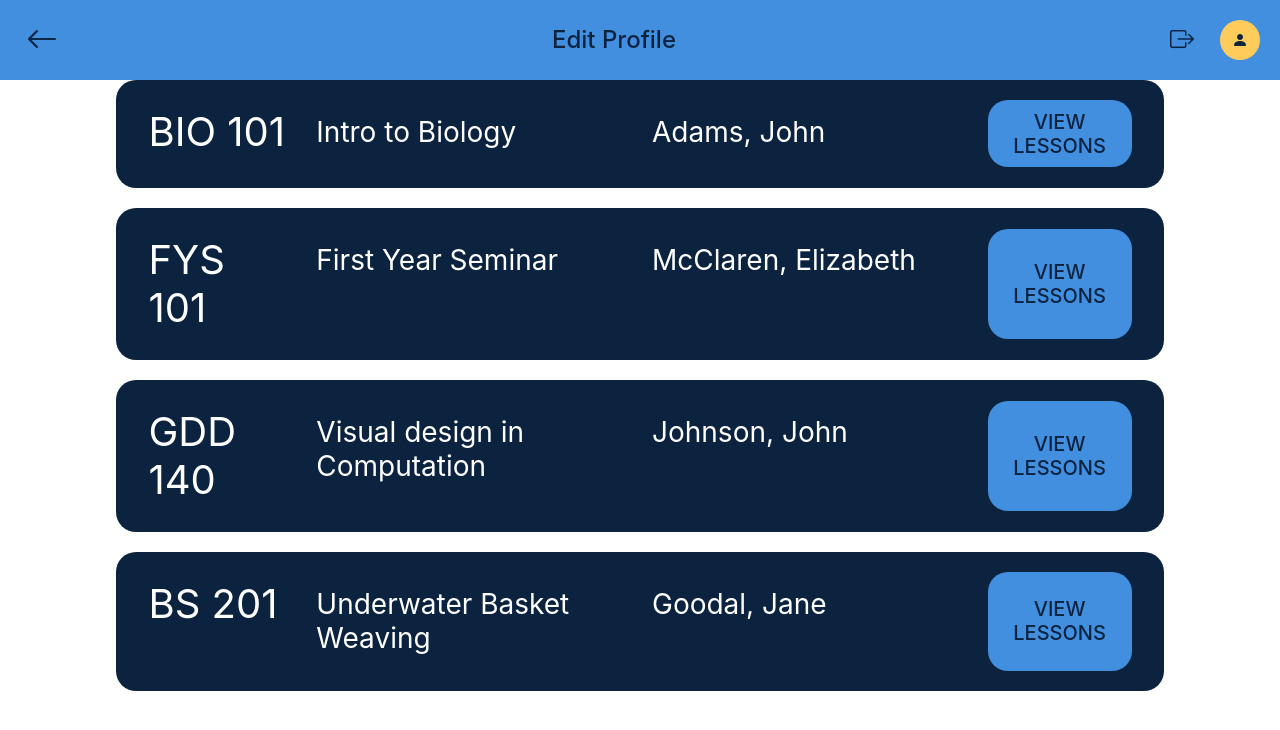
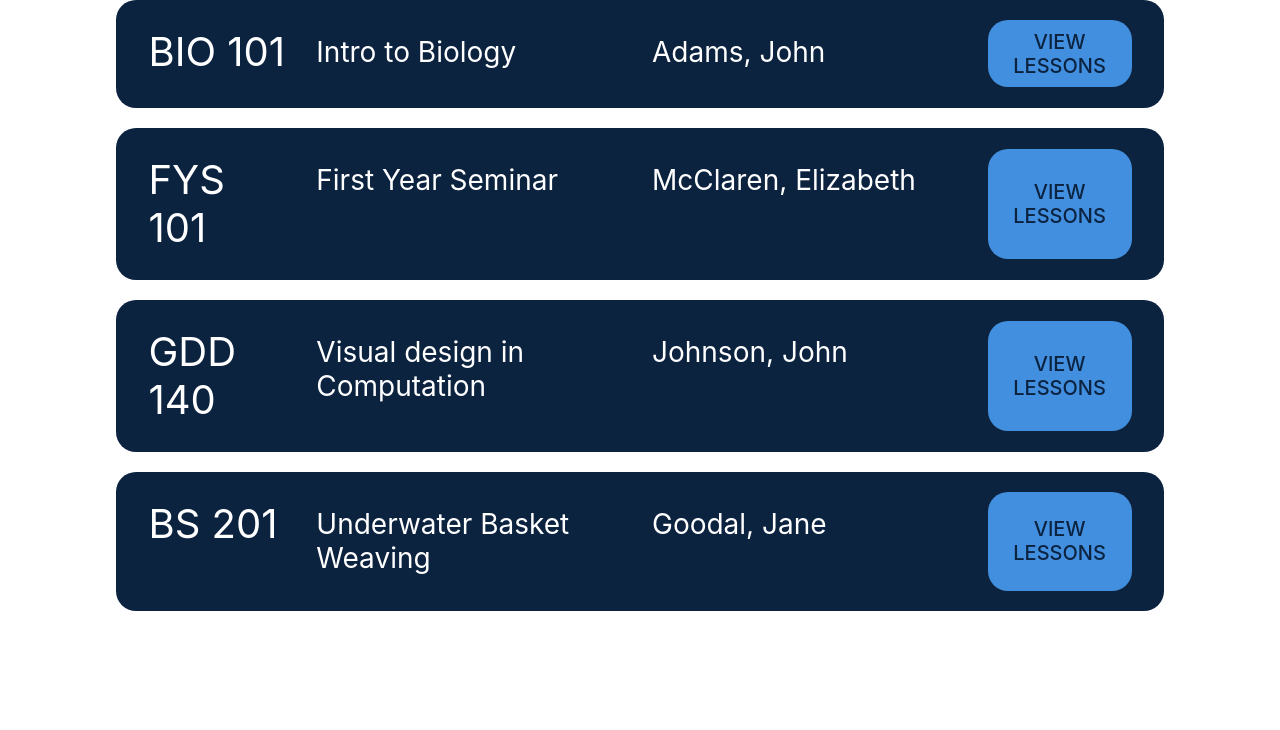
Before and after one commit to J4CKr4bb1t/CourseFeedback, a React (Create React App) app in the folder course-feedback-app/: page /course-list in a window 1280 px wide. Shown: the top 730 px of the page. Built offline with nearby package versions, Linux system fonts and the light colour scheme.

Commit message:
coursepage

```diff
--- a/course-feedback-app/src/components/CourseList.jsx
+++ b/course-feedback-app/src/components/CourseList.jsx
@@ -15,77 +15,6 @@ export class CourseList extends Component {
 
   render() {
     return (
-      <div className="w100">
-        {/* Header */}
-        <header
-          style={{
-            backgroundColor: paletteColors.yorkBlue,
-            padding: "15px 20px",
-            display: "flex",
-            justifyContent: "space-between",
-            alignItems: "center",
-          }}
-        >
-          {/* Back Button */}
-          <button
-            style={{
-              border: "none",
-              background: "none",
-              fontSize: "2rem",
-              cursor: "pointer",
-              color: paletteColors.navy,
-            }}
-            // Navigate to Course List
-            onClick={() => useNavigate("/")}
-          >
-            <i className="bi bi-arrow-left"></i>
-          </button>
-
-          {/* Title */}
-          <h1
-            style={{ margin: 0, color: paletteColors.navy, fontSize: "1.5rem" }}
-          >
-            Edit Profile
-          </h1>
-
-          {/* Logout and Profile Icons */}
-          <div style={{ display: "flex", gap: "20px", alignItems: "center" }}>
-            <button
-              style={{
-                border: "none",
-                background: "none",
-                color: paletteColors.navy,
-                cursor: "pointer",
-                fontSize: "1.5rem",
-              }}
-              // Navigate to Login Form
-              onClick={() => useNavigate("/")}
-            >
-              <i className="bi bi-box-arrow-right"></i> {/* Logout Icon */}
-            </button>
-            <button
-              style={{
-                border: "none",
-                background: "#FFCC5C",
-                borderRadius: "50%",
-                width: "40px",
-                height: "40px",
-                display: "flex",
-                justifyContent: "center",
-                alignItems: "center",
-                cursor: "pointer",
-              }}
-              // Navigate to Edit Profile
-              onClick={() => useNavigate("/edit-profile-prof")}
-            >
-              <i
-                className="bi bi-person-fill"
-                style={{ color: paletteColors.navy }}
-              ></i>
-            </button>
-          </div>
-        </header>
-
       <div className="list-box">
         {this.state.courses.map((course, index) => (
           <div className="row course-row">
@@ -104,7 +33,6 @@ export class CourseList extends Component {
           </div>
         ))}
       </div>
-      </div>
     );
   }
 }
```
Also changed, not shown: course-feedback-app/src/components/CoursePage.jsx (added, +18 -0 lines). Lines whose indentation alone changed are shown as unchanged.
